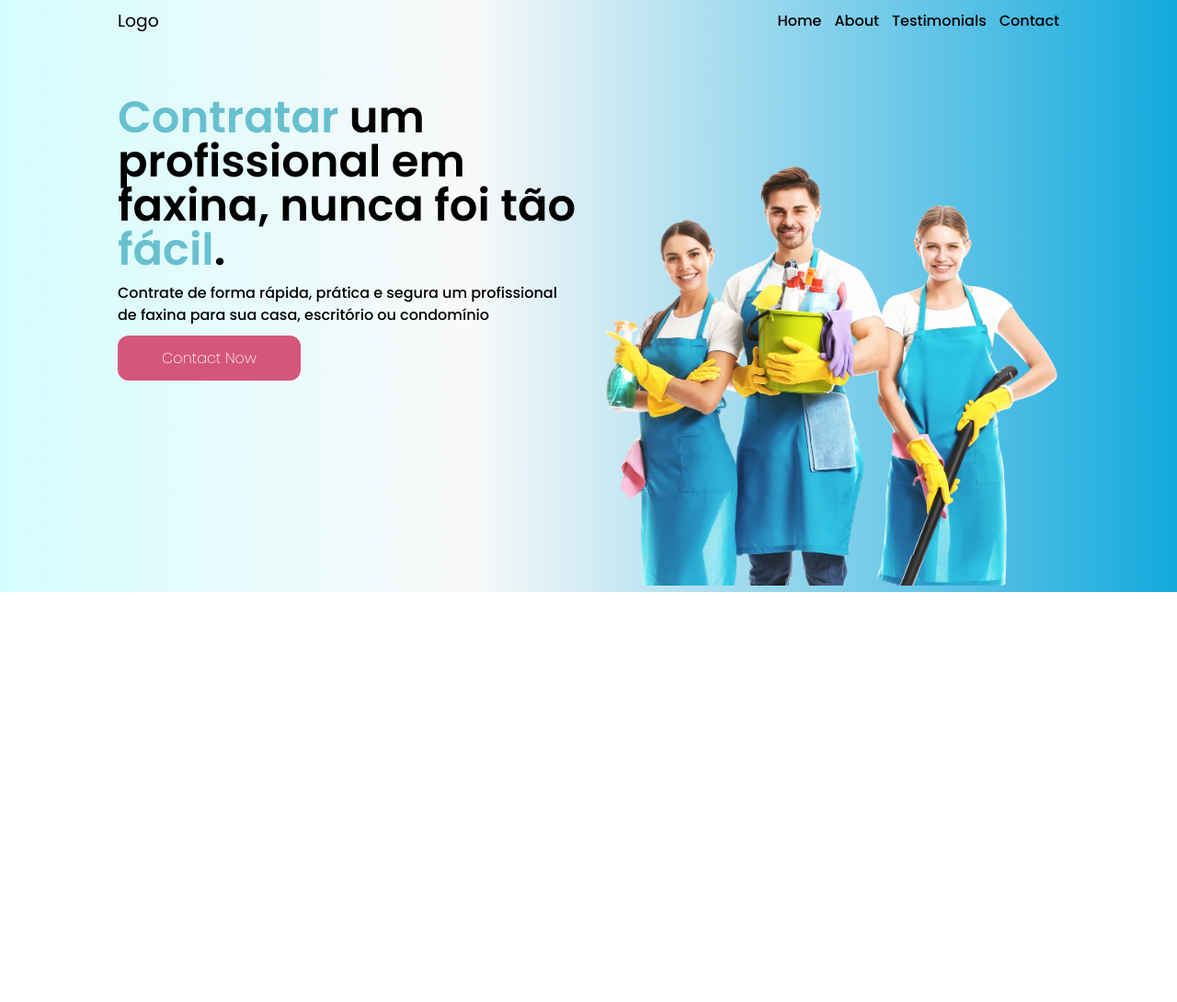
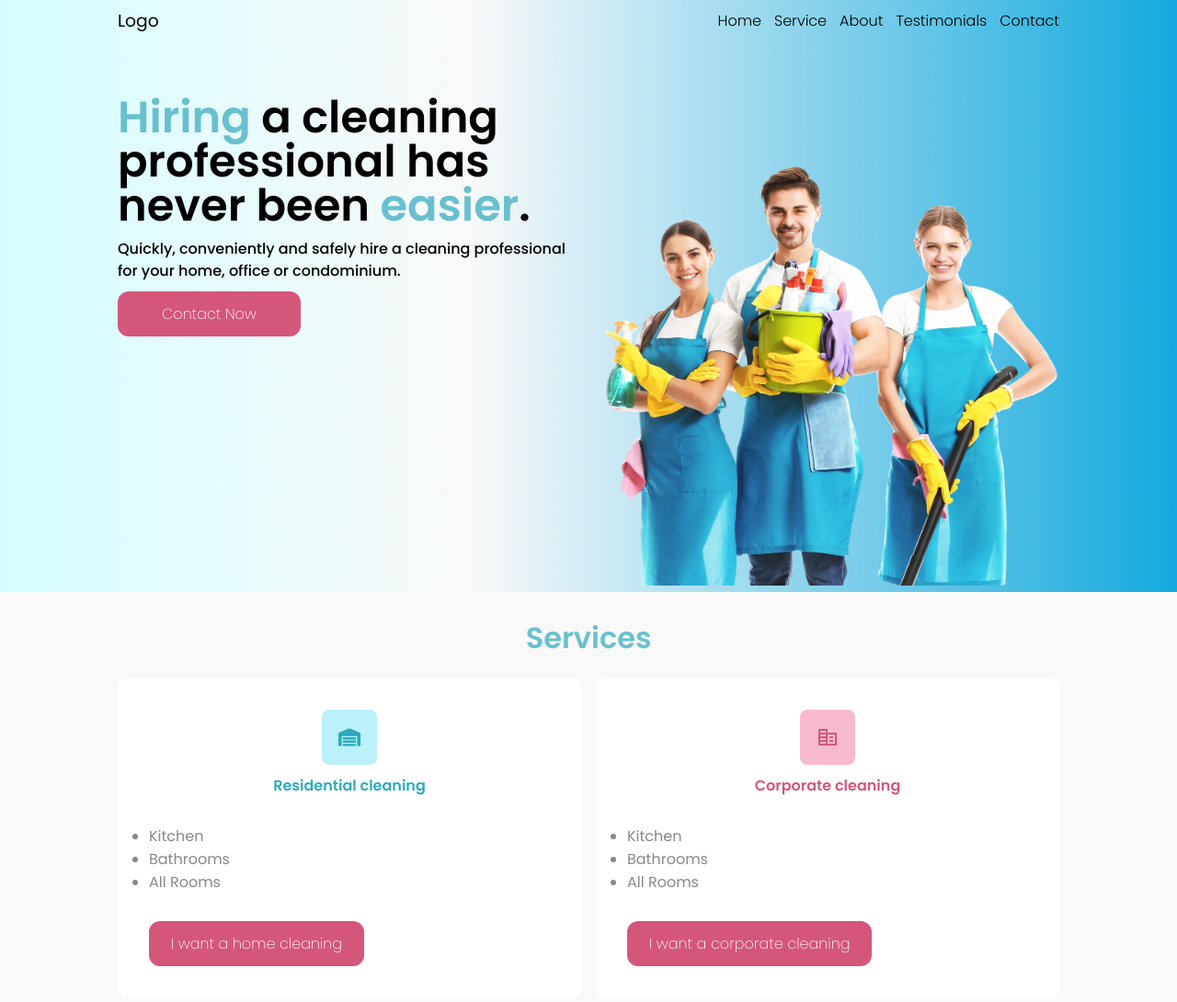
Before and after one commit to danrleyney2210/cleaning_website, a React (Vite) app: page / in a window 1280 px wide. Shown: the top 1090 px of the page at 92% size. Before the commit the page ends 800 px from the top, so only its background shows below. Built offline with nearby package versions, Linux system fonts and the light colour scheme.

Commit message:
feat: services

```diff
--- a/package.json
+++ b/package.json
@@ -12,6 +12,7 @@
   "dependencies": {
     "react": "^18.2.0",
     "react-dom": "^18.2.0",
+    "react-icons": "^5.0.1",
     "react-router-dom": "^6.22.3",
     "styled-components": "^6.1.8"
   },
--- a/src/components/molecules/Header/index.tsx
+++ b/src/components/molecules/Header/index.tsx
@@ -10,6 +10,7 @@ export const Header = () => {
 
         <ul>
           <li>Home</li>
+          <li>Service</li>
           <li>About</li>
           <li>Testimonials</li>
           <li>Contact</li>
--- a/src/components/molecules/Header/styles.ts
+++ b/src/components/molecules/Header/styles.ts
@@ -24,12 +24,11 @@ export const Header = styled.div`
 
     li {
       cursor: pointer;
-      font-weight: 500;
+      font-weight: 300;
 
       &:hover {
         color: #555;
       }
     }
   }
-
 `
--- a/src/components/molecules/Main/index.tsx
+++ b/src/components/molecules/Main/index.tsx
@@ -10,12 +10,12 @@ export const Main = () => {
       <S.Main>
         <div className='description'>
           <h1>
-            <span>Contratar</span> um
-            profissional em faxina, nunca foi tão <span>fácil</span>.
+            <span>Hiring</span> a
+            cleaning professional has never been <span>easier</span>.
           </h1>
 
-          <h3>Contrate de forma rápida, prática e segura um profissional
-            de faxina para sua casa, escritório ou condomínio
+          <h3>
+            Quickly, conveniently and safely hire a cleaning professional for your home, office or condominium.
           </h3>
 
           <Button style={{ padding: '0.75rem 3rem' }}>
--- /dev/null
+++ b/src/components/molecules/Service/index.tsx
@@ -0,0 +1,50 @@
+import * as S from './styles'
+import { FaWarehouse } from "react-icons/fa";
+import { MdCorporateFare } from "react-icons/md";
+import { Button } from '../../atomos/Button';
+
+export const Service = () => {
+  return (
+    <S.Wrapper>
+      <h1>Services</h1>
+      <S.Content>
+        <S.Card>
+          <div className="w-icon s-house">
+            <FaWarehouse size={24} color='#2CAABF' />
+          </div>
+          <h4 style={{ color: '#2CAABF' }}>Residential cleaning</h4>
+          <div className="description">
+            <ul>
+              <li>Kitchen</li>
+              <li>Bathrooms</li>
+              <li>All Rooms</li>
+            </ul>
+          </div>
+
+          <Button>
+            I want a home cleaning
+          </Button>
+        </S.Card>
+
+        <S.Card>
+          <div className="w-icon s-corporate">
+            <MdCorporateFare size={24} color='#D5567B' />
+          </div>
+          <h4 style={{ color: '#D5567B' }}>Corporate cleaning</h4>
+
+          <div className="description">
+            <ul>
+              <li>Kitchen</li>
+              <li>Bathrooms</li>
+              <li>All Rooms</li>
+            </ul>
+          </div>
+
+          <Button>
+            I want a corporate cleaning
+          </Button>
+        </S.Card>
+      </S.Content>
+    </S.Wrapper>
+  )
+}
--- /dev/null
+++ b/src/components/molecules/Service/styles.ts
@@ -0,0 +1,76 @@
+import styled from "styled-components";
+
+export const Wrapper = styled.div`
+  padding: 16px 0;
+  width: 100%;
+  background-color: ${({theme})=> theme.bg};
+
+  h1 {
+    text-align: center;
+    margin-top: 10px;
+    margin-bottom: 20px;
+    color: ${({theme})=> theme.primary['400']};
+    font-weight: 600;
+  }
+
+`
+
+export const Card = styled.div`
+  background-color: #fff;
+  border-radius: 8px;
+  padding: 34px;
+  width: 100%;
+
+  .w-icon {
+    margin: 0 auto;
+    width: fit-content;
+    display: flex;
+    justify-content: center;
+    align-items: center;
+    border-radius: 8px;
+    padding: 18px;
+  }
+
+  .s-house {
+    background-color: ${({theme})=> theme.primary['100']};
+  }
+
+  .s-corporate {
+    background-color: ${({theme})=> theme.secondary['100']};
+  }
+
+  h4 {
+    text-align: center;
+    font-weight: 600;
+    margin-top: 10px;
+  }
+
+  .description {
+    margin: 30px 0;
+    ul {
+      li {
+        font-weight: 400;
+        color: #888;
+      }
+    }
+
+
+  }
+
+  button {
+    margin: 0 auto;
+  }
+
+
+
+`
+
+
+export const Content = styled.div`
+  max-width: 1024px;
+  width: 100%;
+  margin: 0 auto;
+  display: flex;
+  justify-content: center;
+  gap: 16px;
+`
--- a/src/pages/Home/index.tsx
+++ b/src/pages/Home/index.tsx
@@ -1,5 +1,6 @@
 
 import { Main } from '../../components/molecules/Main'
+import { Service } from '../../components/molecules/Service'
 import * as S from './styles'
 
 
@@ -7,6 +8,7 @@ export const Home = () => {
   return (
     <S.Wrapper>
       <Main />
+      <Service />
     </S.Wrapper>
   )
 }
--- a/src/styles/theme.ts
+++ b/src/styles/theme.ts
@@ -1,33 +1,20 @@
 export default {
   primary: {
-    '700': '#AD721A',
-    '600': '#E09422',
-    '500': '#FBAB34',
-    '400': '#FFB94F',
-    '300': '#FFCD82',
-    '200': '#FFE1B5',
-    '100': '#FFF6E8',
+    '100': '#BAF1FA',
+    '400': '#68c0cf',
+    '500': '#51B6C7',
+    '600': '#2CAABF',
+    '700': '#2CAABF',
+    '800': '#0E9CB4',
   },
   secondary: {
-    '600': '#666666',
-    '500': '#333333',
-    '300': '#999999',
-    '200': 'rgba(204, 204, 204, 0.2)',
-    '100': '#CCCCCC66'
-  },
-  Tertiary: {
-    '700': '#149E55',
-    '600': '#18B863',
-    '500': '#1BD171',
-    '400': '#8DE8B8',
-    '300': '#A4EDC6',
-    '200': '#D1F6E3',
+    '100': '#F8BBCD',
+    '400': '#F5789D',
+    '500': '#D5567B',
   },
 
-  bg: '#fff',
-  text_color: {
-    '666': '#666666'
-  },
+  bg: '#f9f9f9',
+
 
   font: {
     family: 'Roboto, sans-serif',
```
Also changed, not shown: 1 other file (tests, documents, lock files or other folders).
